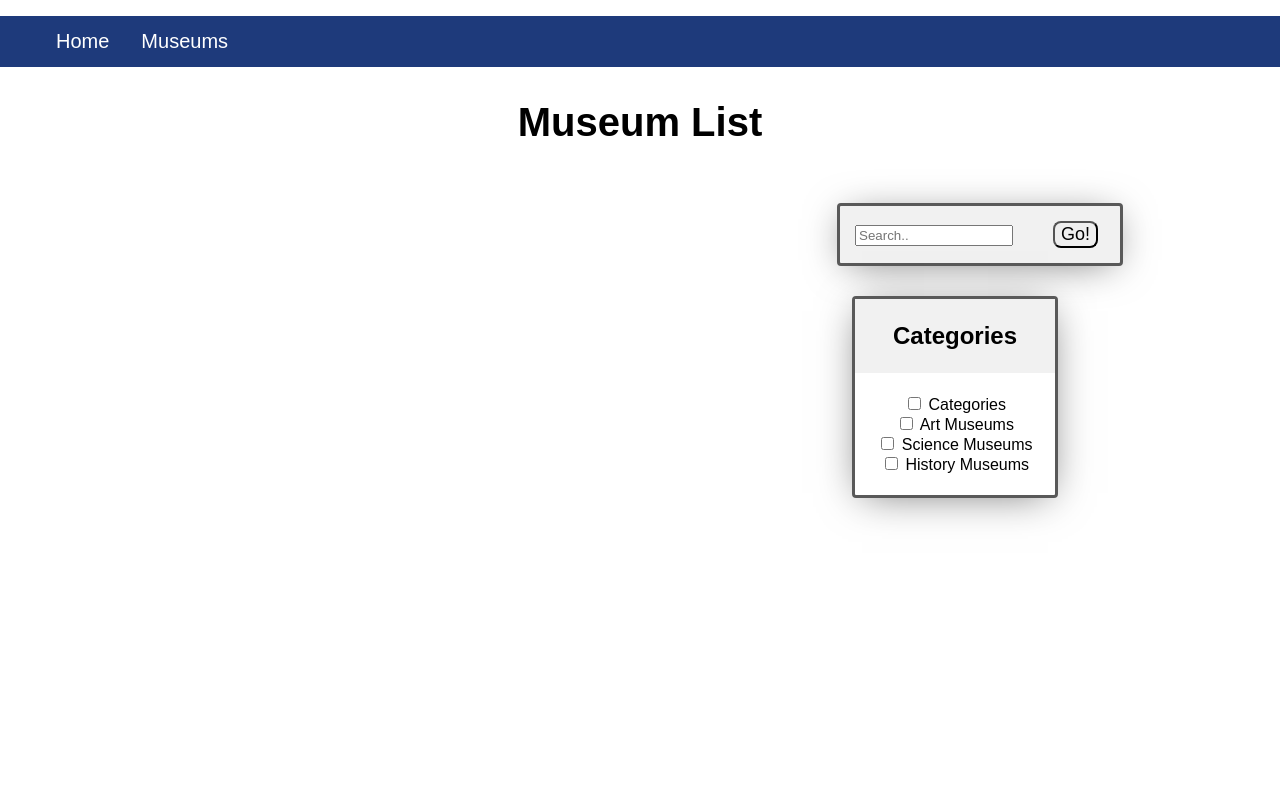
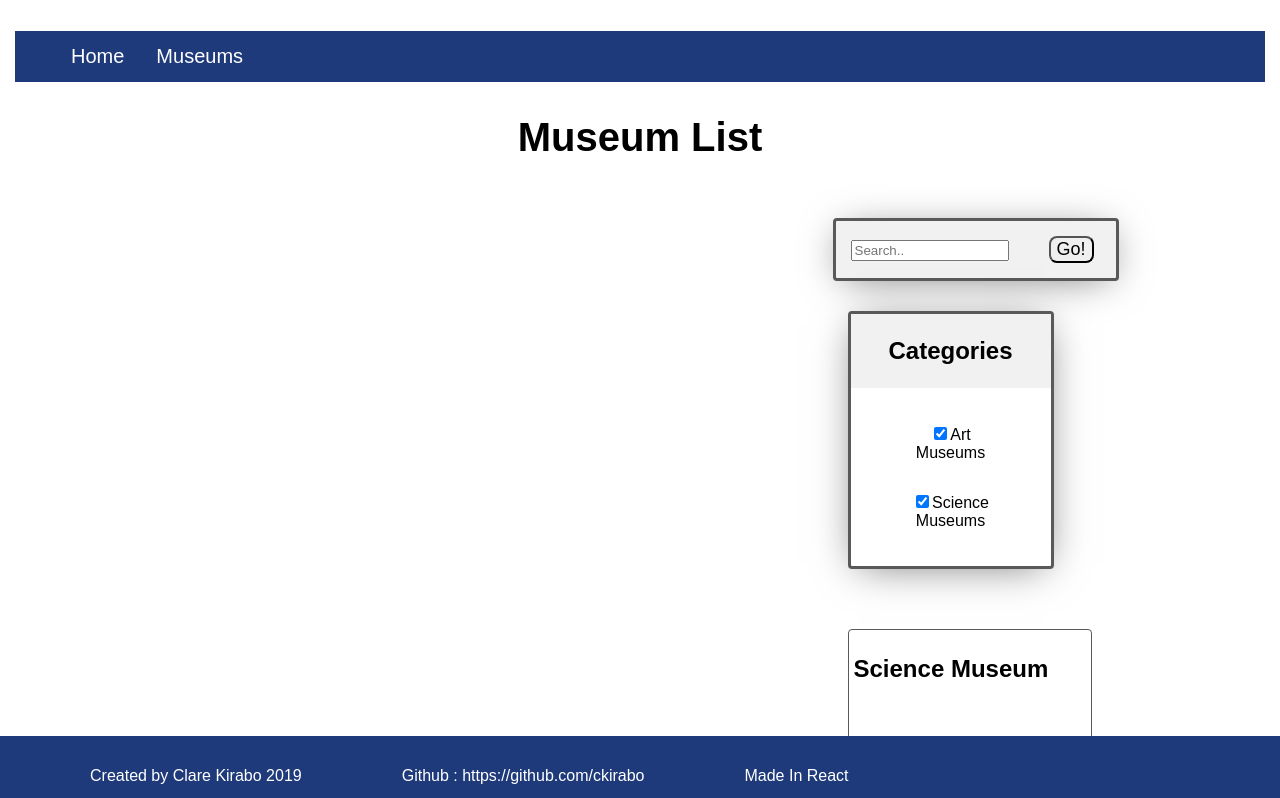
Before and after one commit to ckirabo/MuseaArchiveNodeJS, a React (Create React App) app: page /museums in a window 1280 px wide. Shown: the top 798 px of the page. Built offline with nearby package versions, Linux system fonts and the light colour scheme.

Commit message:
added the category widget functionality with art and museum with dummy data

```diff
--- a/src/App.js
+++ b/src/App.js
@@ -1,5 +1,6 @@
 import React, { Component } from 'react';
 import NavBar from './navbar.js';
+import Footer from './footer.js';
 
 class App extends Component {
 
@@ -9,6 +10,7 @@ class App extends Component {
 
         <div>
         <NavBar/>
+        <Footer/>
         </div>
 
     );
--- a/src/Css/MuseumsPage.css
+++ b/src/Css/MuseumsPage.css
@@ -1,4 +1,9 @@
 /* For the search bar increasing focus so it increases.*/
+
+body{
+  padding: 15px;
+
+}
 
 #headerMuseum{
 text-align: center;
@@ -34,6 +39,8 @@ div.columnRight {
 
 /*FOR THE SEARCH BAR*/
 div.pageContent {
+	 margin: 0 auto -100px; /*Allow for footer height*/
+   vertical-align:bottom;
 
 }
 
--- /dev/null
+++ b/src/Css/footer.css
@@ -0,0 +1,21 @@
+#footer{
+  position: fixed;
+  left: 0;
+  bottom: 0;
+  width: 100%;
+  background-color: #1e3a7b;
+  color: white;
+  text-align: center;
+
+}
+
+li{
+	text-align: center;
+	padding: 15px;
+	margin: 0px 35px 0px 35px;
+}
+
+div.row li{
+
+	float: left;
+}
--- a/src/Css/welcome.css
+++ b/src/Css/welcome.css
@@ -1,9 +1,17 @@
+body{
+  padding: 15px;
+}
+
+
 h1{
 	font-size: 40px;
 }
 
 div.WelcomeCard{
 	text-align: center;
+  background-color: #DCDCDC;
+  padding: 10px;
+  margin: 10px ;
 }
 
 #introButton{
--- a/src/MuseumsJs/categoryWidget.js
+++ b/src/MuseumsJs/categoryWidget.js
@@ -1,4 +1,5 @@
 import React, { Component } from 'react';
+import CreateCard from './createCard.js';
 
 import '../Css/MuseumsPage.css';
 
@@ -11,9 +12,93 @@ this.state = {
 	title : "Categories",
 	art : "Art Museums",
 	science : "Science Museums",
-	history : "History Museums"
+	history : "History Museums",
+
+
+	    dummyData : [{id: 1, name: "Science Museum", adddress1: "1 address", postCode: "M6 123", email: "s@gmail.com", type: "science"},
+        {id: 2, name: "History Museum", adddress1: "2 address", postCode: "M5 F23", email: "H@gmail.com", type: "History"},
+        {id: 3, name: "War Museum", adddress1: "3 address", postCode: "M69 1A3", email: "WR@gmail.com",type: "History"},
+        {id: 4, name: "Police Museum", adddress1: "4 address", postCode: "M12 1F3", email: "police@gmail.com", type: "History"},
+        {id: 5, name: "Art Museum", adddress1: "5 address", postCode: "M9 GS3", email: "Art@gmail.com", type: "art"} ],
+
+
+        newArray : [{id: 1, name: "Science Museum", adddress1: "1 address", postCode: "M6 123", email: "s@gmail.com", type: "science"},
+        {id: 2, name: "History Museum", adddress1: "2 address", postCode: "M5 F23", email: "H@gmail.com", type: "History"},
+        {id: 3, name: "War Museum", adddress1: "3 address", postCode: "M69 1A3", email: "WR@gmail.com",type: "History"},
+        {id: 4, name: "Police Museum", adddress1: "4 address", postCode: "M12 1F3", email: "police@gmail.com", type: "History"},
+        {id: 5, name: "Art Museum", adddress1: "5 address", postCode: "M9 GS3", email: "Art@gmail.com", type: "art"} ],
+
+        checked : true
+
+
+
 
 }
+
+ this.artMuseums= () => {
+
+      //initial museums removed
+        if(this.state.checked === true){
+
+         this.setState({
+
+         checked : !this.state.checked,
+	     newArray : this.state.dummyData.filter(
+         (museum) => !museum.type.toLowerCase().includes("art"))
+
+        });
+
+         }
+
+
+         //add museums back again
+        if(this.state.checked !== true){
+
+         this.setState({
+
+         checked : !this.state.checked,
+	     newArray : this.state.dummyData.filter(
+         (museum) => museum.type.toLowerCase().includes("art"))
+
+        });
+
+         }
+
+	    }
+
+
+
+
+	     this.scienceMuseums= () => {
+
+      //initial museums removed
+        if(this.state.checked === true){
+
+         this.setState({
+
+         checked : !this.state.checked,
+	     newArray : this.state.dummyData.filter(
+         (museum) => !museum.type.toLowerCase().includes("science"))
+
+        });
+
+         }
+
+
+         //add museums back again
+        if(this.state.checked !== true){
+
+         this.setState({
+
+         checked : !this.state.checked,
+	     newArray : this.state.dummyData.filter(
+         (museum) => museum.type.toLowerCase().includes("science"))
+
+        });
+
+         }
+
+	    }
 
 }
 
@@ -23,22 +108,25 @@ render(){
 
 	return(
 
+        <div>
 		<div className="categoryWidget">
 		    <div className="categoryTitle">
                   <h2 id="category">{this.state.title}</h2>
            </div>
                 <div className="categoryBody">
                             <ul className="categoryList">
-                                   <li><lable> <input type="checkbox" /> {this.state.title}</lable></li>
-                                   <li><lable> <input type="checkbox" /> {this.state.art}</lable></li>
-                                   <li><lable> <input type="checkbox" /> {this.state.science}</lable></li>
-                                   <li><lable> <input type="checkbox" /> {this.state.history}</lable></li>
-
-                            </ul>
+                                   <li><lable> <input type="checkbox" id="artBox" defaultChecked={this.state.checked} onChange={this.artMuseums}/>{this.state.art}</lable></li>
+                                    <li><lable> <input type="checkbox" id="artBox" defaultChecked={this.state.checked} onChange={this.scienceMuseums}/>{this.state.science}</lable></li>
+                           </ul>
                 </div>
 
 		</div>
 
+
+          <div className="columnLeft">
+          <CreateCard museums = {this.state.newArray}/>
+          </div>
+      </div>
 
 		);
 }
--- a/src/MuseumsJs/createCard.js
+++ b/src/MuseumsJs/createCard.js
@@ -18,6 +18,7 @@ let output = this.props.museums.map(
 			<li>{museums.address1}</li>
 			<li>{museums.postCode}</li>
 			<li>{museums.email}</li>
+			<li>{museums.type}</li>
 			</ul>
 			</div>
 			);
--- a/src/MuseumsJs/searchBar.js
+++ b/src/MuseumsJs/searchBar.js
@@ -26,7 +26,7 @@ class Searchbar extends Component {
         this.setState({
 	     newArray : this.state.dummyData.filter(
          (museum) => museum.name.toLowerCase().includes(document.getElementById("searchBoxId").value.toLowerCase()
-		))
+	    	))
         });
 
 	    }
@@ -45,7 +45,7 @@ class Searchbar extends Component {
 	         <div className="searchWidget">
            <input type="text" placeholder="Search.." id="searchBoxId" onChange={this.filterMuseumsByName}/>
            <input type="button" value="Go!" id="searchGo" onClick={this.filterMuseumsByName} />
-          </div>
+              </div>
               <CategoryWidget/>
               </div>
 
--- /dev/null
+++ b/src/footer.js
@@ -0,0 +1,42 @@
+import React, { Component } from 'react';
+
+import './Css/footer.css';
+
+class Footer extends Component {
+
+constructor(){
+super();
+
+this.state = {
+	author : "Created by Clare Kirabo 2019",
+	github : "Github : https://github.com/ckirabo",
+	madeIn : "Made In React",
+	githubLink: "https://github.com/ckirabo"
+}
+
+}
+
+
+render(){
+
+	return(
+
+<div>
+<footer id="footer">
+<div className="row">
+<ul>
+<li>{this.state.author}</li>
+<li>{this.state.github}</li>
+<li>{this.state.madeIn}</li>
+</ul>
+</div>
+</footer>
+
+</div>
+
+		);
+}
+
+}
+
+export default Footer;
```
Also changed, not shown: src/HomeJs/HomePageContent.js (+0 -10 lines), src/arrayData.js (added, +31 -0 lines).
